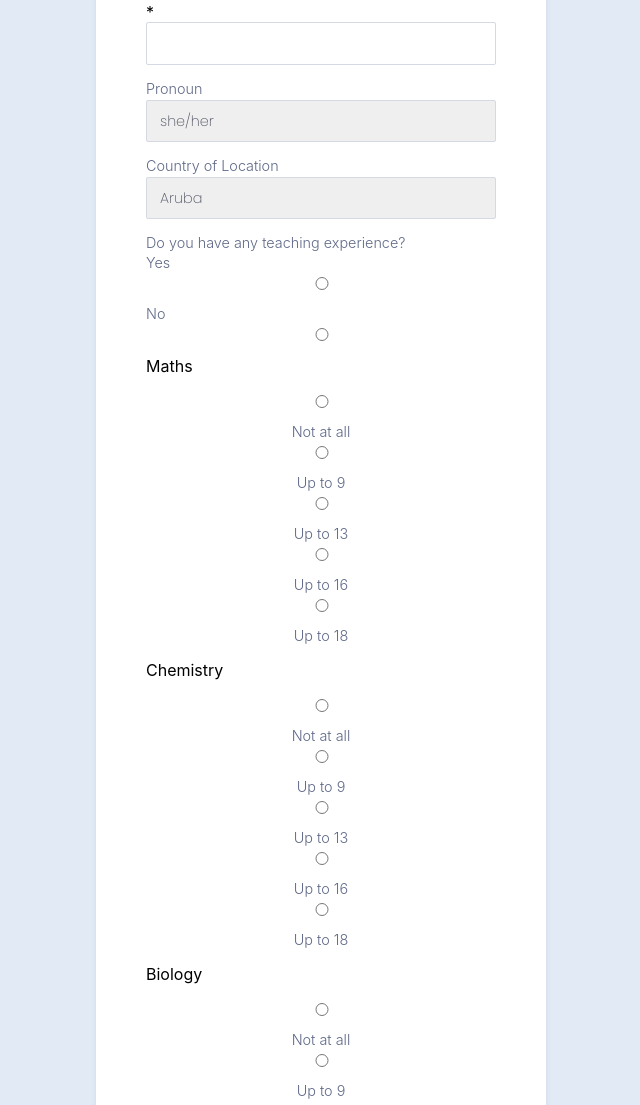
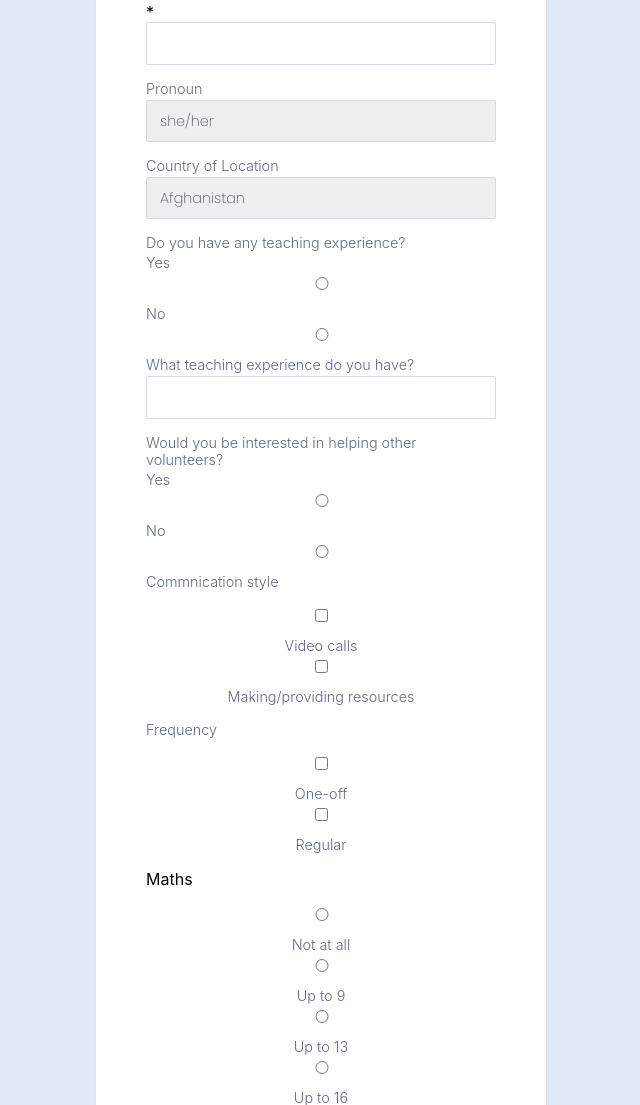
Before and after one commit to SFin94/kotikoulu, a Flask app: page /offerform in a window 1280 px wide. Shown: the part 313-1418 px from the top of the page, without its empty margins (319-959 px from the left). Run offline with Flask 2, Linux system fonts and the light colour scheme; some libraries are stand-ins or nearby versions.

Commit message:
Added all form fields

```diff
--- a/app/forms.py
+++ b/app/forms.py
@@ -32,7 +32,9 @@ class UserDetailsForm(FlaskForm):
     email = StringField('Contact email', validators=[Email(message=('Not a valid email address.')), DataRequired()])
     pronoun = SelectField('Pronoun', choices=[('she', 'she/her'), ('he', 'he/him'), ('they', 'they/them'), ('per', 'per/per'), ('ae', 'ae/aer'), ('ey', 'ey/em'), ('ve', 've/ver'), ('xe', 'xe/xem'), ('zie', 'zie/hir')], validators=[InputRequired()])
 
-    country_choices = [(country.alpha_2, country.name) for country in pycountry.countries]
+    country_initial = [(country.name, country.name) for country in pycountry.countries]
+    country_switch = sorted([ci[::-1] for ci in country_initial])
+    country_choices = [cs[::-1] for cs in country_switch]
     country = SelectField('Country of Location', choices=country_choices)
 
     # Consent options
@@ -52,8 +54,8 @@ class OfferForm(UserDetailsForm):
     teaching_help = RadioField('Would you be interested in helping other volunteers?', choices=[('1', 'Yes'), ('0', 'No')], validators=[DataRequired()])
 
     # Volunteering options
-    help_type = MultiCheckboxField('Commnication style', choices=[('video', 'Video calls'), ('resources', 'Making/providing resources')])
-    help_freq = MultiCheckboxField('Frequency', choices=[('one', 'One-off'), ('many', 'Regular')])
+    help_type = MultiCheckboxField('Commnication style', choices=[('video', 'Video calls'), ('resources', 'Making/providing resources')], validators=[DataRequired()])
+    help_freq = MultiCheckboxField('Frequency', choices=[('one', 'One-off'), ('many', 'Regular')], validators=[DataRequired()])
     other_subjects = StringField('Pop your languages and other subjects here.')
     enrichment = StringField('If you have a particular project that you\'d love to talk about, or anything else to add, pop it here.', widget=widgets.TextArea())
 
--- a/app/templates/form_offer.html
+++ b/app/templates/form_offer.html
@@ -26,11 +26,7 @@
                 {{ error_handle(form.pronoun) }}
             {% endif %}
         </div>
-        <div class="form-field">{{ form.country.label }} {{ form.country }}
-            {% if form.country.errors %}
-                {{ error_handle(form.country) }}
-            {% endif %}
-        </div>
+        <div class="form-field">{{ form.country.label }} {{ form.country }}</div>
         <div class="form-field">{{ form.teaching.label }}
             {% for option in form.teaching %}
             <tr>
@@ -38,26 +34,49 @@
                 <td>{{ option }}</td>
             </tr>
             {% endfor %}
+            {% if form.teaching.errors %}
+                {{ error_handle(form.teaching) }}
+            {% endif %}
         </div>
-        {% if form.teaching.value == '1' %}
-            <div class="form-field">{{ form.teaching_exp.label }} {{ form.teaching_exp }}
-            {% if form.email.errors %}
-                {{ error_handle(form.name) }}
+        <div class="form-field">{{ form.teaching_exp.label }} {{ form.teaching_exp }}
+        {% if form.teaching_exp.errors %}
+            {{ error_handle(form.teaching_exp) }}
+        {% endif %}
+        </div>
+        <div class="form-field">{{ form.teaching_help.label }}
+            {% for option in form.teaching_help %}
+            <tr>
+                <td>{{ option.label }}</td>
+                <td>{{ option }}</td>
+            </tr>
+            {% endfor %}
+        </div>
+        <div class="field-form">{{ form.help_type.label }} {{ form.help_type }}
+        {% if form.help_type.errors %}
+            {{ error_handle(form.help_type) }}
+        {% endif %}
+        </div>
+        <div class="field-form">{{ form.help_freq.label }} {{ form.help_freq }}
+            {% if form.help_freq.errors %}
+                {{ error_handle(form.help_freq) }}
             {% endif %}
             </div>
-        {% endif %}
         <div class="field-form">
             {% for key, value in subjects.items() %}
                 {{ value }}
                 {{ form | attr(key)() }}
             {% endfor %}
         </div>
+        <div class="field_form">{{ form.other_subjects.label }}{{ form.other_subjects }}
+        {% if form.other_subjects.errors %}
+            {{ error_handle(form.other_subjects) }}
+        {% endif %}
+        <div class="field_form">{{ form.enrichment.label }}{{ form.enrichment }}
+        {% if form.enrichment.errors %}
+            {{ error_handle(form.enrichment) }}
+        {% endif %}
+        </div>
         {% for field in form %}
-            {% if field.type == 'MultiCheckboxField' %}
-                <div>
-                    {{ field.label }} {{ field }}
-                </div>
-            {% endif %}
             {% if field.type == 'BooleanField' %}
                 <div>
                     <label>
```
